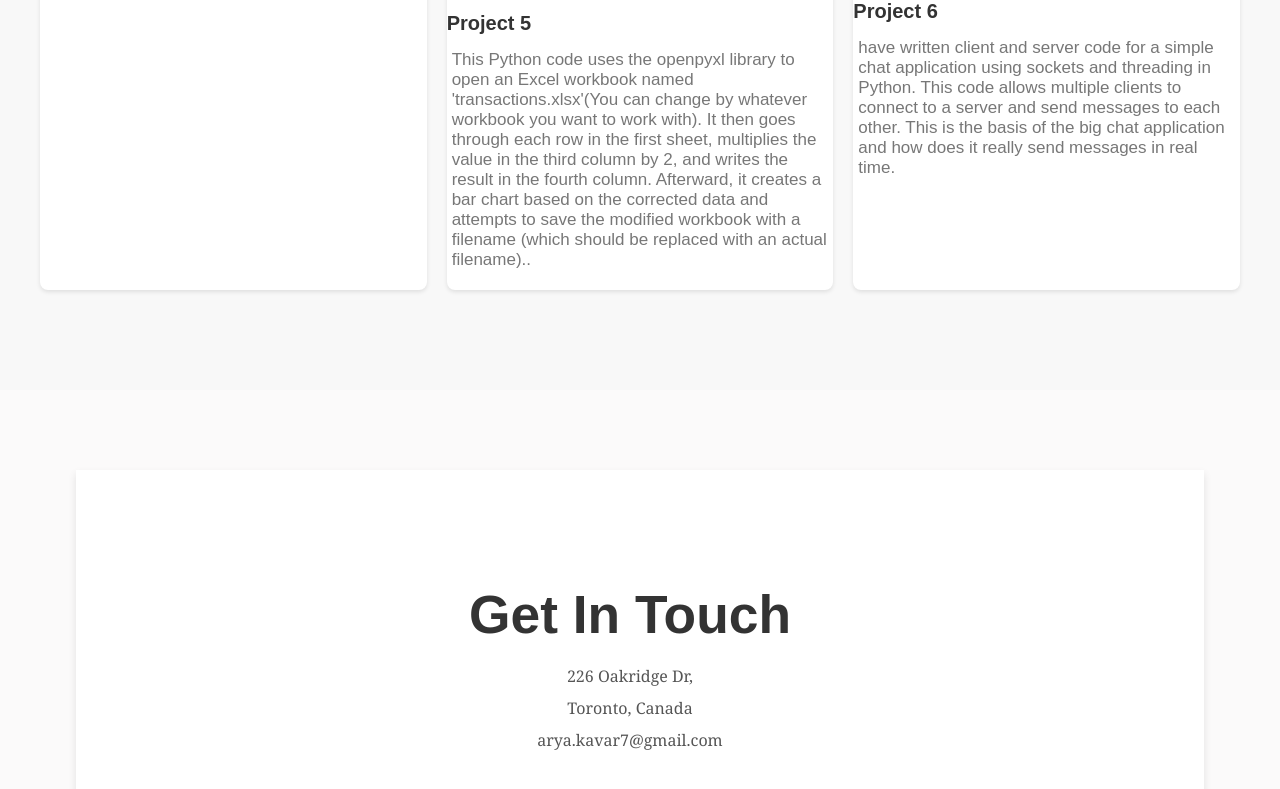
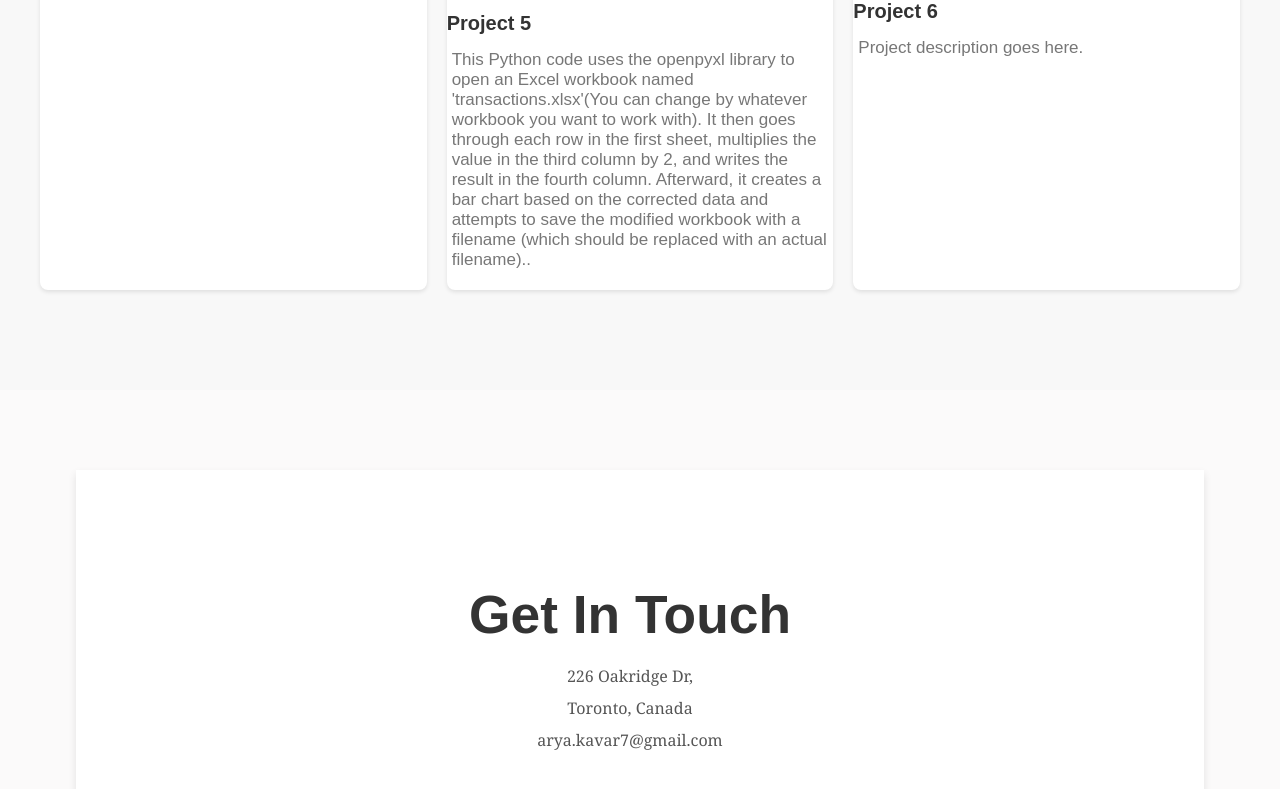
Before and after one commit to AryaKAVARR/My-Portfolio, a website: page index.html in a window 1280 px wide. Shown: the part 4077-4866 px from the top of the page. Drawn offline with Linux system fonts and the light colour scheme.

Commit message:
final commit

```diff
--- a/index.html
+++ b/index.html
@@ -372,7 +372,7 @@
                     </div>
                   </div>
                   <h3>Project 6</h3>
-                  <p> have written client and server code for a simple chat application using sockets and threading in Python. This code allows multiple clients to connect to a server and send messages to each other. This is the basis of the big chat application and how does it really send messages in real time.</p>
+                  <p>Project description goes here.</p>
                 </div>
               </div><!-- Projects End -->
             </div>
```
